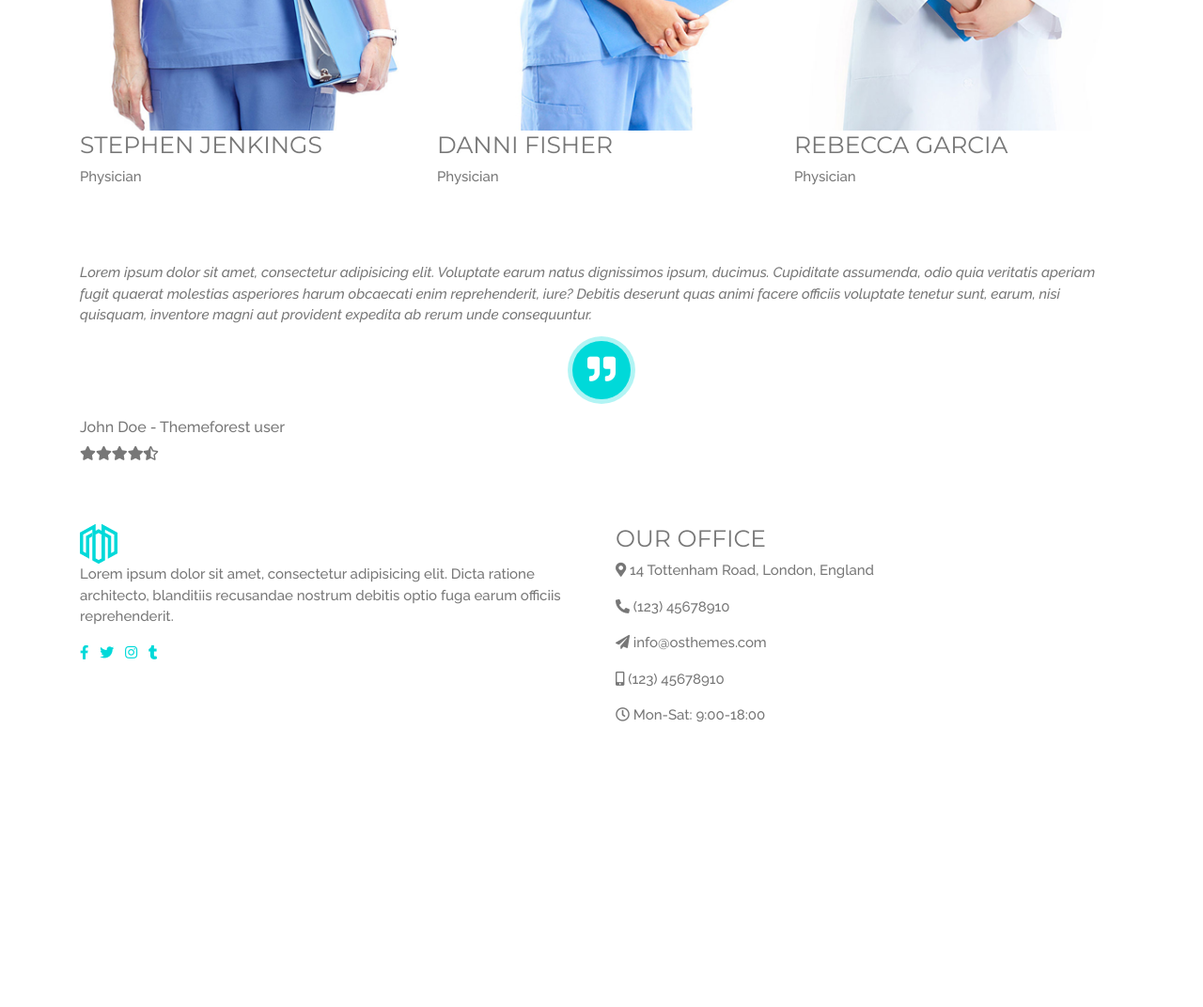
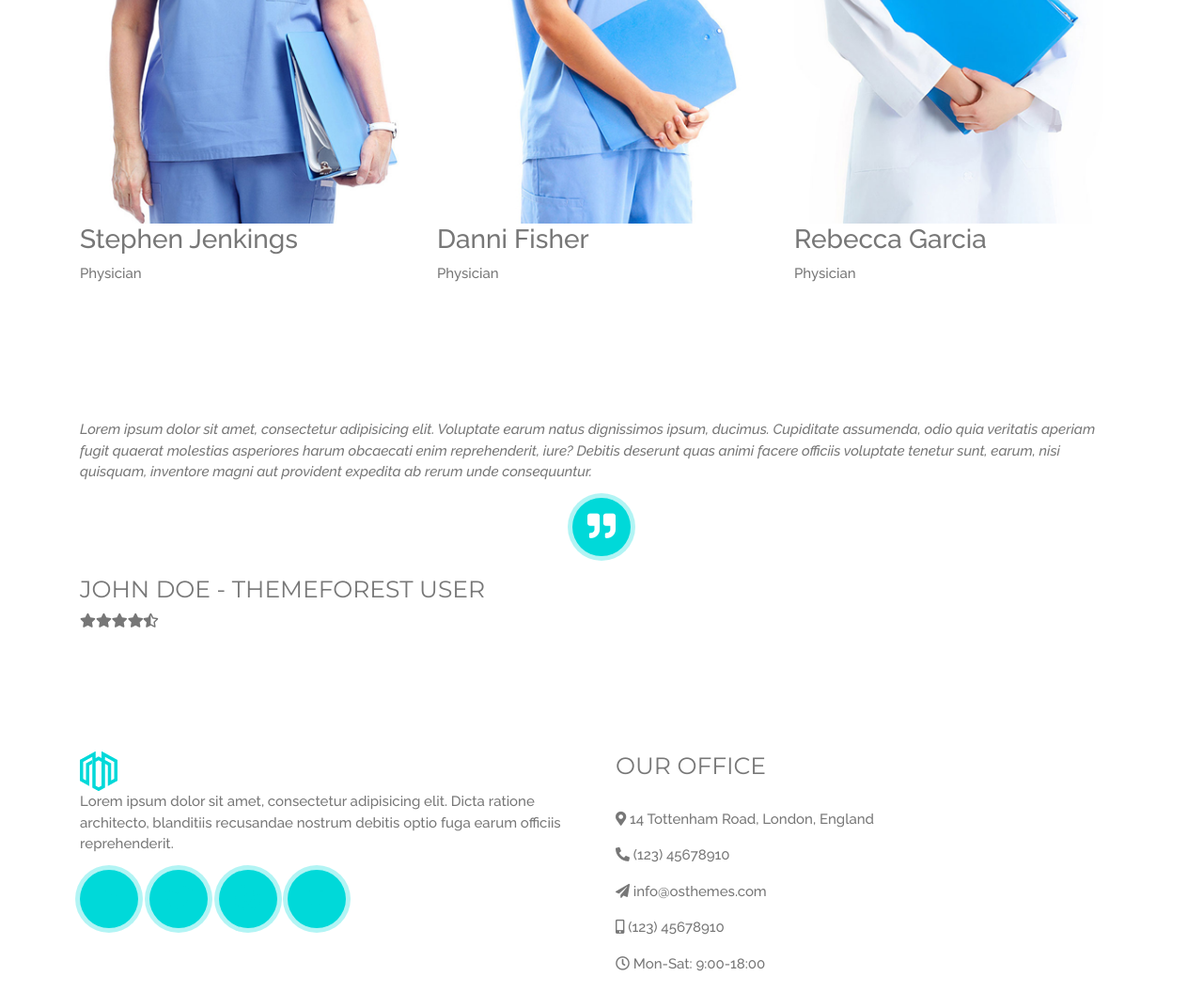
Before and after one commit to fabysamayoa/Megatron, a plain HTML site: page index.html in a window 1280 px wide. Shown: the part 2160-3232 px from the top of the page at 94% size. Before the commit the page ends 2949 px from the top, so only its background shows below. Drawn offline with Linux system fonts and the light colour scheme.

Commit message:
Add files via upload

```diff
--- a/index.html
+++ b/index.html
@@ -80,12 +80,14 @@
 
 			<article class="col-md-4 col-sm-12">
 			<span class="circulo"><i class="fas fa-heartbeat"></i></span>
-			<h6>Class Defects</h6>
+			<h6>Heart Defects</h6>
 			<p>Lorem ipsum dolor sit amet, consectetur adipisicing elit. Esse inventore, quam temporibus aliquid facilis, iure nam ipsum sit aliquam incidunt laudantium.</p>
 			</article>
 		</div>
 	 </div>
 	</section>
+
+	<hr>
 
 	<section id="about" class="section">
 	 <div class="container">
@@ -106,28 +108,28 @@
 	 </div>
 	</section>
 
-	<section id="doctors">
+	<section id="doctors" class="section">
 	 <div class="container">
-	 	<h4>Our Experienced Doctor Staff</h4>
+	 	<h4>Our Experienced Doctors' Staff</h4>
 		<h5>Lorem ipsum dolor sit amet</h5>
-		<br>
+		<hr>
 
 	 	<div class="row">
 			<article class="col-md-4 col-sm-12">
 			<img src="img/ourteam-doc-6.png" class="img-fluid" alt="staff-1">
-			<h4>Stephen Jenkings</h4>
+			<h3>Stephen Jenkings</h3>
 			<p>Physician</p>
 			</article>
 
 			<article class="col-md-4 col-sm-12">
 			<img src="img/ourteam-doc-4.jpg" class="img-fluid" alt="staff-2">
-			<h4>Danni Fisher</h4>
+			<h3>Danni Fisher</h3>
 			<p>Physician</p>
 			</article>
 
 			<article class="col-md-4 col-sm-12">
 			<img src="img/ourteam-doc-5.png" class="img-fluid" alt="staff-3">
-			<h4>Rebecca Garcia</h4>
+			<h3>Rebecca Garcia</h3>
 			<p>Physician</p>
 			</article>
 		</div>
@@ -138,28 +140,34 @@
 	 <div class="container">
 	 	<p><i>Lorem ipsum dolor sit amet, consectetur adipisicing elit. Voluptate earum natus dignissimos ipsum, ducimus. Cupiditate assumenda, odio quia veritatis aperiam fugit quaerat molestias asperiores harum obcaecati enim reprehenderit, iure? Debitis deserunt quas animi facere officiis voluptate tenetur sunt, earum, nisi quisquam, inventore magni aut provident expedita ab rerum unde consequuntur.</i></p>
 	<span class="circulo"><i class="fas fa-quote-right"></i></span>
-	 <h6>John Doe - Themeforest user</h6>
-	 <i class="fas fa-star"></i><i class="fas fa-star"></i><i class="fas fa-star"></i><i class="fas fa-star"></i><i class="fas fa-star-half-alt"></i>
+	 <h4>John Doe - Themeforest user</h4>
+	 <div class="estrellas"><i class="fas fa-star"></i><i class="fas fa-star"></i><i class="fas fa-star"></i><i class="fas fa-star"></i><i class="fas fa-star-half-alt"></i></div>
 	  </div>
 	</section>
 
-	<footer>
+	<footer class="section">
 	<div class="container">
 		<div class="row">
-			<article class="col-md-6 col-sm-12">
+			<article class="col-md-6 col-sm-12 social">
 				<img src="img/logo-footer.png" class="img-fluid" alt="logo-footer">
-
+				<br>
 				<p>Lorem ipsum dolor sit amet, consectetur adipisicing elit. Dicta ratione architecto, blanditiis recusandae nostrum debitis optio fuga earum officiis reprehenderit.</p>
 				<ul class="list list-unstyled list-inline">
-						<li class="list-inline-item"> <a href="#"><i class="fab fa-facebook-f"></i></a> </li>
-						<li class="list-inline-item"> <a href="#"><i class="fab fa-twitter"></i></a> </li>
-						<li class="list-inline-item"> <a href="#"><i class="fab fa-instagram"></i></a> </li>
-						<li class="list-inline-item"> <a href="#"><i class="fab fa-tumblr"></i></a> </li>
+
+
+						<li class="list-inline-item"><span class="circulo"><a href="#"><i class="fab fa-facebook-f"></i></a></span></li>
+
+						<li class="list-inline-item"><span class="circulo"> <a href="#"><i class="fab fa-twitter"></i></a></span></li>
+
+						<li class="list-inline-item"><span class="circulo"><a href="#"><i class="fab fa-instagram"></i></a> </span></li>
+
+						<li class="list-inline-item"> <span class="circulo"><a href="#"><i class="fab fa-tumblr"></i></a></span> </li>
 				</ul>
 			</article>
 
-			<article class="col-md-6 col-sm-12">
+			<article class="col-md-6 col-sm-12 office">
 			<h4>Our Office</h4>
+			<br>
 				<ul class="list-unstyled">
 						<li><p><i class="fas fa-map-marker-alt"></i> 14 Tottenham Road, London, England</p>
 						</li>
```
